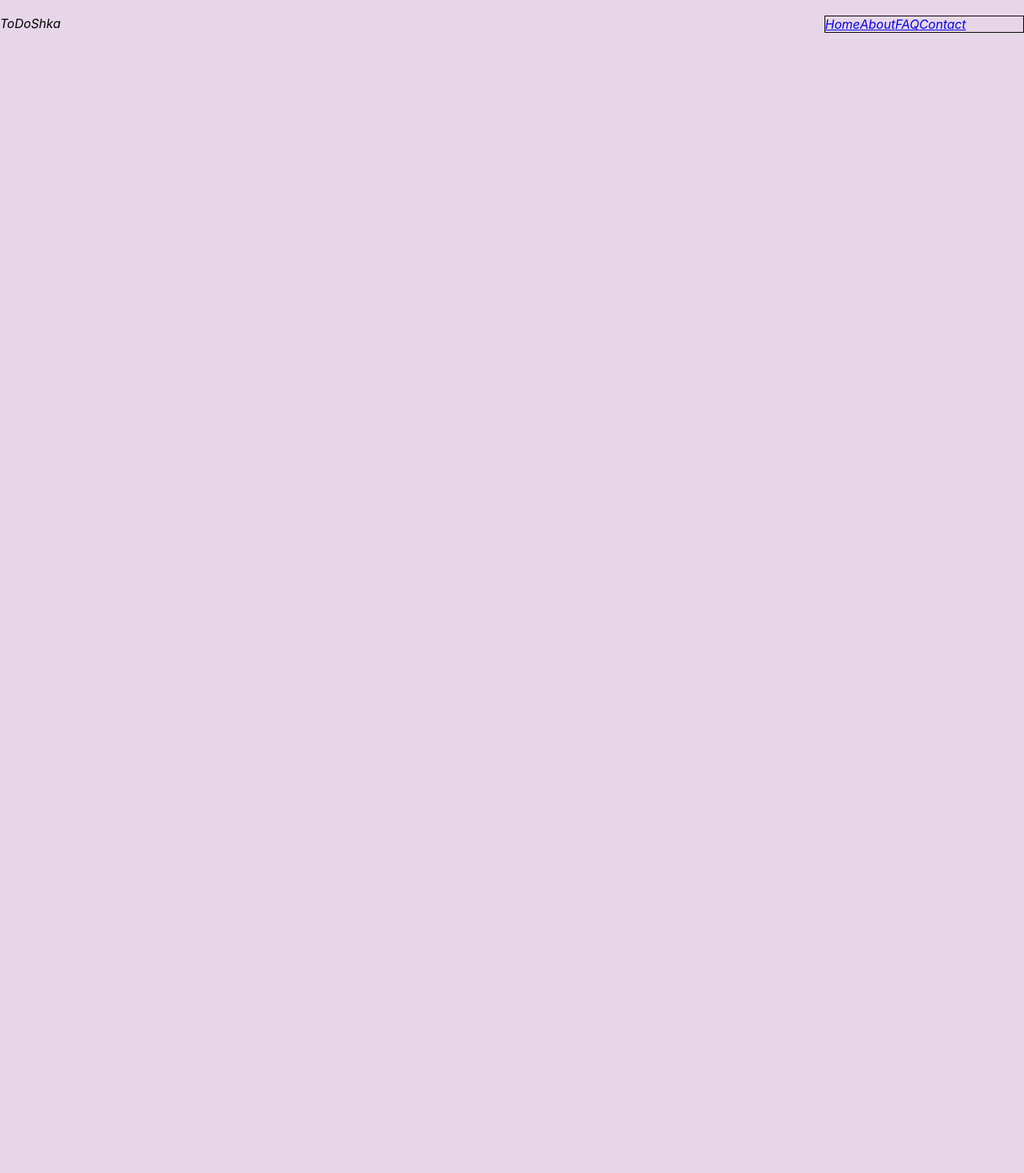
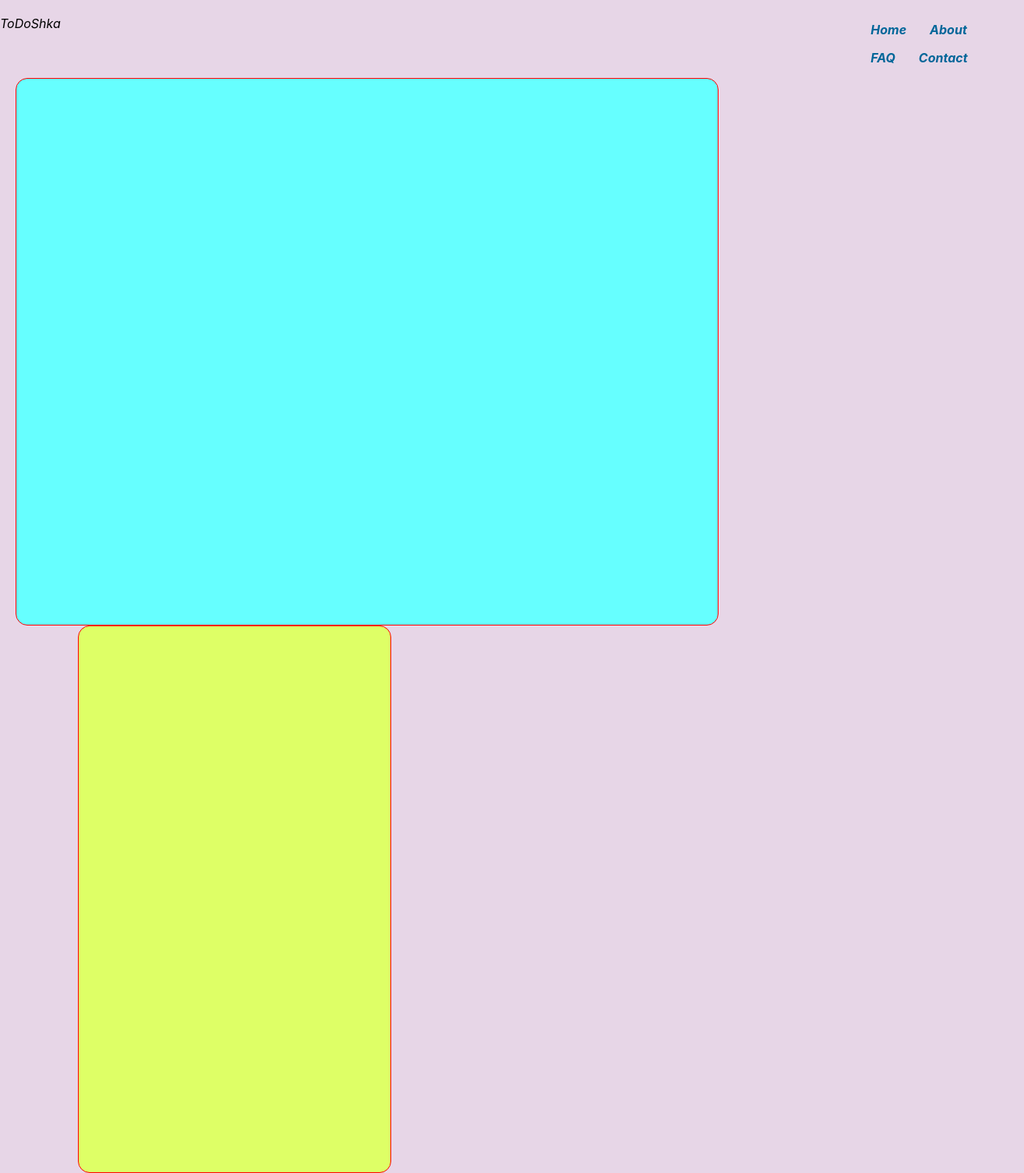
Before and after one commit to NataliyaZhuravleva/ToDoShka, a React (Create React App) app: page / in a window 1280 px wide. Shown: the whole page at 78% size, 1314 px wide, since content can reach past the window. Before the commit the page ends 820 px from the top, so only its background shows below. Built offline with nearby package versions, Linux system fonts and the light colour scheme.

Commit message:
Add containers

```diff
--- a/src/components/App.css
+++ b/src/components/App.css
@@ -36,3 +36,31 @@
     transform: rotate(360deg);
   }
 } */
+
+
+
+.mainContainer {
+  border: 1px rgb(255, 0, 0) solid;
+  height: 700px;
+  /* width: 90%; */
+  /* margin-left: 1in; */
+  width: 900px;
+  /* margin: 0 auto; */
+  background-color: #66ffff;
+  float: left;
+  border-radius: 15px;
+  margin-left: 20px;
+}
+
+.detailContainer {
+  border: 1px rgb(255, 0, 0) solid;
+  height: 700px;
+  /* width: 90%; */
+  /* margin-left: 1in; */
+  width: 400px;
+  /* margin: 0 auto; */
+  background-color: #deff66;
+  border-radius: 15px;
+  float: left;
+  margin-left: 100px;
+}
--- a/src/components/App.js
+++ b/src/components/App.js
@@ -1,15 +1,22 @@
 import React from 'react';
 import Header from './header/Header';
 // import logo from './logo.svg';
-//import './App.css';
+import './App.css';
 // import Places from './Places';
 
 function App() {
   return (
     <React.Fragment>
       <Header />
+      <div className='mainContainer'>
+
+
       {/* <img src={"https://www.macaubusiness.com/wp-content/uploads/2020/05/las-vegas.jpg"} alt="An image of Las Vegas, NV" /> */}
       {/* <Places /> */}
+      </div>
+      <div className='detailContainer'>
+
+      </div>
     </React.Fragment>
   );
 }
--- a/src/components/navbar/Navbar.js
+++ b/src/components/navbar/Navbar.js
@@ -13,10 +13,10 @@ function Navbar() {
           <Switch>
            <div className='navbarButtons'>
               <ul id="nav">
-                <li><Link to="/"  href="#">Home</Link></li>
-                <li><Link to="/"href="#">About</Link></li>
-                <li><Link to="/" href="#">FAQ</Link></li>
-                <li><Link to="/"href="#">Contact</Link></li>
+                <li><Link to="/" href="#">Home</Link></li>
+                <li><Link to="/About"href="#">About</Link></li>
+                <li><Link to="/FAQ" href="#">FAQ</Link></li>
+                <li><Link to="/Contact"href="#">Contact</Link></li>
               </ul>
             </div>
 
--- a/src/components/navbar/navbar.css
+++ b/src/components/navbar/navbar.css
@@ -5,29 +5,27 @@
 } */
 
 #nav {
-  width: 100%;
-  float: left;
+  width: 80%;
+  float: right;
   margin: 0 0 10px 0;
   padding: 0;
   list-style: none;
-  border: 1px black solid;
-  margin-right: 2in;
+  /* border: 1px black solid;  */
 }
 #nav li {
   float: left;
+
 }
 
-
-/* #nav li a {
+ #nav li a {
   display: block;
   padding: 8px 15px;
   text-decoration: none;
   font-weight: bold;
   color: #069;
- */  /* border: 1px rgb(255, 38, 0) solid;  */
-  /* border-right: 1px solid #ccc;  */
+  /* border: 1px rgb(255, 38, 0) solid;   */
 
-
+ }
 
 
 .navbarButtons {
--- a/src/index.css
+++ b/src/index.css
@@ -25,4 +25,5 @@ body {
   justify-content: center;
   align-items: center;
   min-height: 100vh;
+
 }
```
